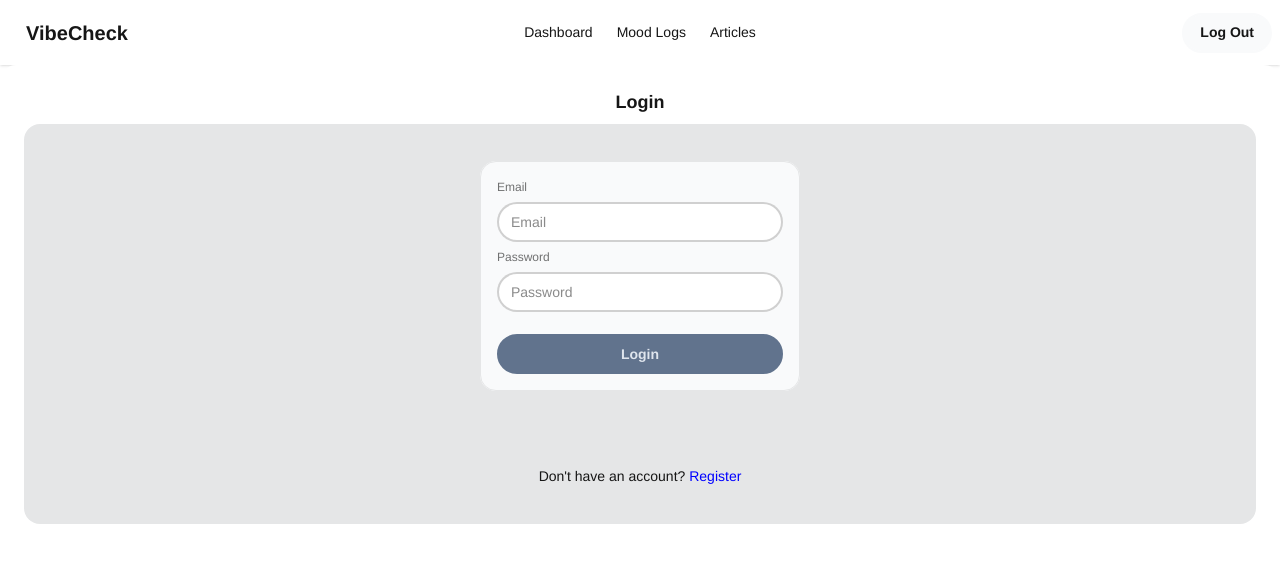
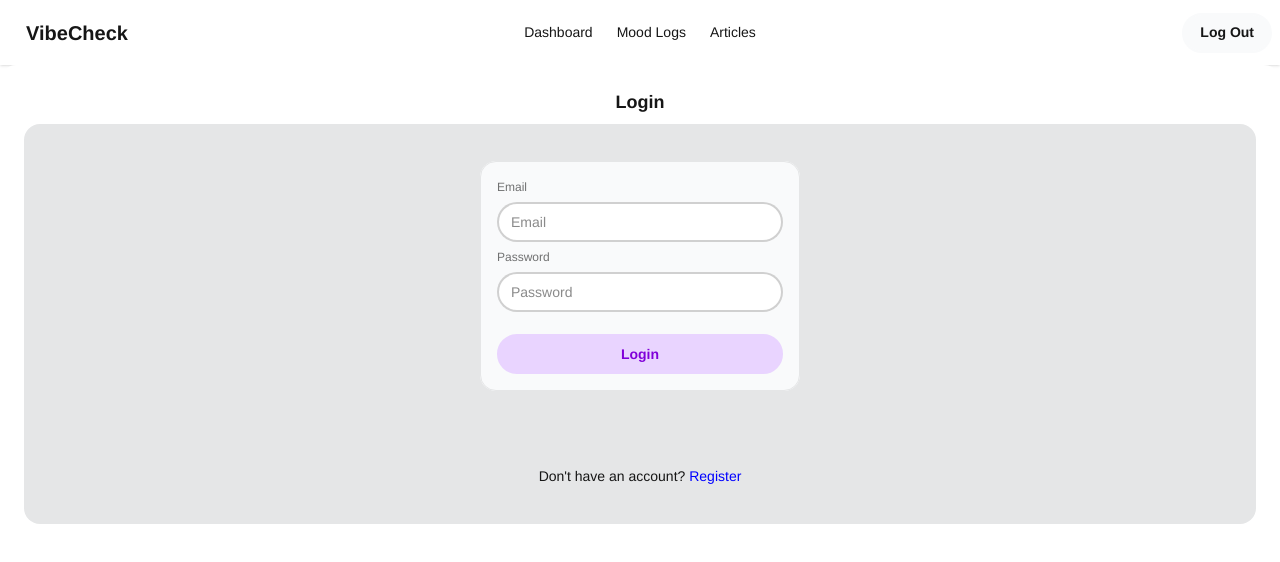
Before and after one commit to stmcpeters/VibeCheck, a React (Vite) app in the folder client/: page /login in a window 1280 px wide. Shown: the top 562 px of the page. Built offline with nearby package versions, Linux system fonts and the light colour scheme; no server answers.

Commit message:
Standardize button styles for login and registration forms to use primary button class

```diff
--- a/client/src/pages/Login.jsx
+++ b/client/src/pages/Login.jsx
@@ -44,7 +44,7 @@
               <label className="fieldset-label">Password</label>
               <input type="password" className="input" placeholder="Password" value={password} onChange={(e) => setPassword(e.target.value)}/>
 
-              <button type="submit" className="btn btn-neutral mt-4" onClick={handleLogin}>Login</button>
+              <button type="submit" className="btn btn-primary mt-4" onClick={handleLogin}>Login</button>
               {error && <p className="text-red-500">{error}</p>}
             </fieldset>
             {/* Google
--- a/client/src/pages/Register.jsx
+++ b/client/src/pages/Register.jsx
@@ -39,7 +39,7 @@
               <label className="fieldset-label">Password</label>
               <input type="password" className="input" placeholder="Password" required value={password} onChange={(e) => setPassword(e.target.value)}/>
 
-              <button type="submit" className="btn btn-neutral mt-4" onClick={handleRegister}>Register</button>
+              <button type="submit" className="btn btn-primary mt-4" onClick={handleRegister}>Register</button>
               {error && <p className="text-red-500">{error}</p>}
               {message && <p className="text-green-500">{message}</p>}
             </fieldset>
```
